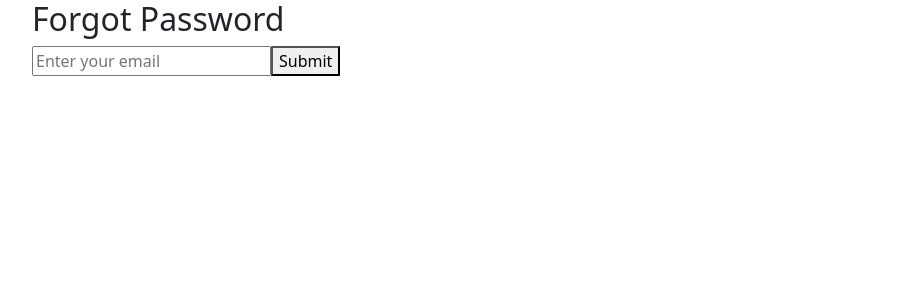
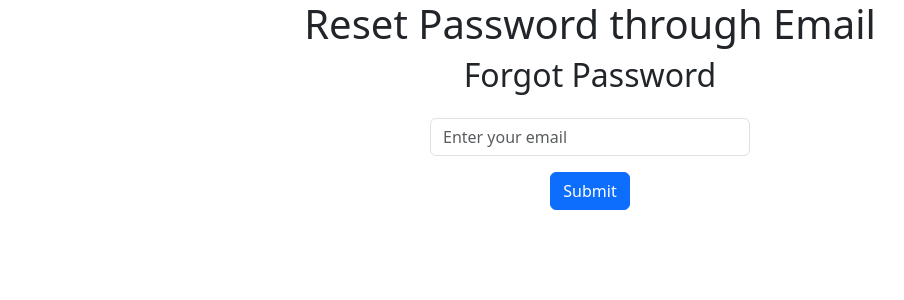
Before and after one commit to NITHISH-KUMAR-W/reset-password-ui, a React (Create React App) app: page /forgot-password in a window 1280 px wide. Shown: the top 300 px of the page, without its empty margins (50-954 px from the left). Built offline with nearby package versions, Linux system fonts and the light colour scheme.

Commit message:
added styling

```diff
--- a/public/index.html
+++ b/public/index.html
@@ -1,14 +1,14 @@
 <!DOCTYPE html>
 <html lang="en">
+
 <head>
   <meta charset="utf-8" />
   <link rel="icon" href="%PUBLIC_URL%/favicon.ico" />
+  <link href="https://cdn.jsdelivr.net/npm/bootstrap@5.3.3/dist/css/bootstrap.min.css" rel="stylesheet"
+    integrity="sha384-QWTKZyjpPEjISv5WaRU9OFeRpok6YctnYmDr5pNlyT2bRjXh0JMhjY6hW+ALEwIH" crossorigin="anonymous">
   <meta name="viewport" content="width=device-width, initial-scale=1" />
   <meta name="theme-color" content="#000000" />
-    <meta
-      name="description"
-      content="Web site created using create-react-app"
-    />
+  <meta name="description" content="Web site created using create-react-app" />
   <link rel="apple-touch-icon" href="%PUBLIC_URL%/logo192.png" />
   <!--
       manifest.json provides metadata used when your web app is installed on a
@@ -26,6 +26,7 @@
     -->
   <title>React App</title>
 </head>
+
 <body>
   <noscript>You need to enable JavaScript to run this app.</noscript>
   <div id="root"></div>
@@ -40,4 +41,5 @@
       To create a production bundle, use `npm run build` or `yarn build`.
     -->
 </body>
+
 </html>
--- a/src/App.css
+++ b/src/App.css
@@ -32,7 +32,14 @@
   from {
     transform: rotate(0deg);
   }
+
   to {
     transform: rotate(360deg);
   }
 }
+
+.container-width {
+  margin: auto;
+  width: 50%;
+  text-align: center;
+}
--- a/src/App.js
+++ b/src/App.js
@@ -2,15 +2,22 @@ import React from "react";
 import { BrowserRouter as Router, Route, Routes } from "react-router-dom";
 import ForgotPassword from "./ForgotPassword";
 import ResetPassword from "./ResetPassword";
+import Register from "./Register";
+import './App.css'
 
 function App() {
   return (
+    <div className="container-width">
+      <h1>Reset Password through Email</h1>
       <Router>
         <Routes>
+          <Route path="/" element={<Register />} />
+          <Route path="/register" element={<Register />} />
           <Route path="/forgot-password" element={<ForgotPassword />} />
           <Route path="/reset-password/:token" element={<ResetPassword />} />
         </Routes>
       </Router>
+    </div>
   );
 }
 
--- a/src/ForgotPassword.js
+++ b/src/ForgotPassword.js
@@ -1,5 +1,6 @@
 import React, { useState } from "react";
 import axios from "axios";
+import './App.css'
 
 function ForgotPassword() {
     const [email, setEmail] = useState("");
@@ -16,13 +17,22 @@ function ForgotPassword() {
     };
 
     return (
-        <div className="container">
-            <h2>Forgot Password</h2>
+        <div className="container-width">
+            <h2 className="mb-4">Forgot Password</h2>
             <form onSubmit={handleSubmit}>
-                <input type="email" placeholder="Enter your email" value={email} onChange={(e) => setEmail(e.target.value)} required />
-                <button type="submit">Submit</button>
+                <div className="mb-3">
+                    <input
+                        type="email"
+                        className="form-control"
+                        placeholder="Enter your email"
+                        value={email}
+                        onChange={(e) => setEmail(e.target.value)}
+                        required
+                    />
+                </div>
+                <button type="submit" className="btn btn-primary">Submit</button>
             </form>
-            <p>{message}</p>
+            {message && <p className="mt-3">{message}</p>}
         </div>
     );
 }
--- /dev/null
+++ b/src/Register.js
@@ -0,0 +1,49 @@
+import React, { useState } from "react";
+import axios from "axios";
+import { useNavigate } from "react-router-dom";
+
+const Register = () => {
+    const [formData, setFormData] = useState({ name: "", email: "", password: "" });
+    console.log("formDataformData", formData)
+    const [message, setMessage] = useState("");
+    // const navigate = useNavigate();
+
+    const handleChange = (e) => {
+        setFormData({ ...formData, [e.target.name]: e.target.value });
+    };
+
+    const handleSubmit = async (e) => {
+        e.preventDefault();
+        try {
+            const response = await axios.post("https://password-reset-server-fu4u.onrender.com/api/register", formData);
+            setMessage(response.data.message);
+            // setTimeout(() => navigate("/login"), 2000); // Redirect to login after success
+        } catch (error) {
+            setMessage(error.response?.data?.message || "Registration failed");
+        }
+    };
+
+    return (
+        <div className="container mt-5">
+            <h2>Register</h2>
+            {message && <div className="alert alert-info">{message}</div>}
+            <form onSubmit={handleSubmit}>
+                <div className="mb-3">
+                    <label className="form-label">Name</label>
+                    <input type="text" className="form-control" name="name" onChange={handleChange} required />
+                </div>
+                <div className="mb-3">
+                    <label className="form-label">Email</label>
+                    <input type="email" className="form-control" name="email" onChange={handleChange} required />
+                </div>
+                <div className="mb-3">
+                    <label className="form-label">Password</label>
+                    <input type="password" className="form-control" name="password" onChange={handleChange} required />
+                </div>
+                <button type="submit" className="btn btn-primary">Register</button>
+            </form>
+        </div>
+    );
+};
+
+export default Register;
--- a/src/ResetPassword.js
+++ b/src/ResetPassword.js
@@ -1,6 +1,7 @@
 import React, { useState } from "react";
 import { useParams } from "react-router-dom";
 import axios from "axios";
+import './App.css'
 
 function ResetPassword() {
     const { token } = useParams();
@@ -18,13 +19,22 @@ function ResetPassword() {
     };
 
     return (
-        <div className="container">
-            <h2>Reset Password</h2>
+        <div className="container mt-5">
+            <h2 className="mb-4">Reset Password</h2>
             <form onSubmit={handleSubmit}>
-                <input type="password" placeholder="Enter new password" value={password} onChange={(e) => setPassword(e.target.value)} required />
-                <button type="submit">Reset Password</button>
+                <div className="mb-3">
+                    <input
+                        type="password"
+                        className="form-control"
+                        placeholder="Enter new password"
+                        value={password}
+                        onChange={(e) => setPassword(e.target.value)}
+                        required
+                    />
+                </div>
+                <button type="submit" className="btn btn-primary">Reset Password</button>
             </form>
-            <p>{message}</p>
+            {message && <p className="mt-3">{message}</p>}
         </div>
     );
 }
```
Lines whose indentation alone changed are shown as unchanged.
